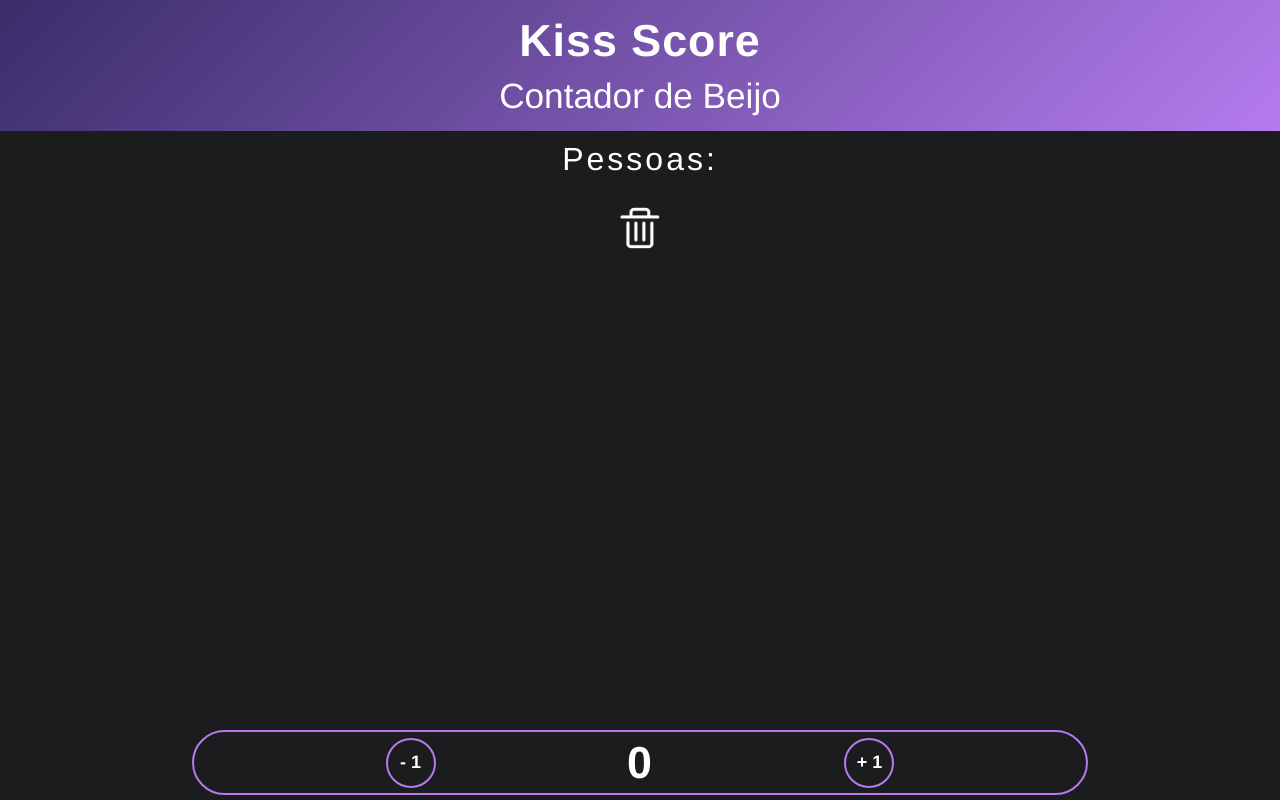
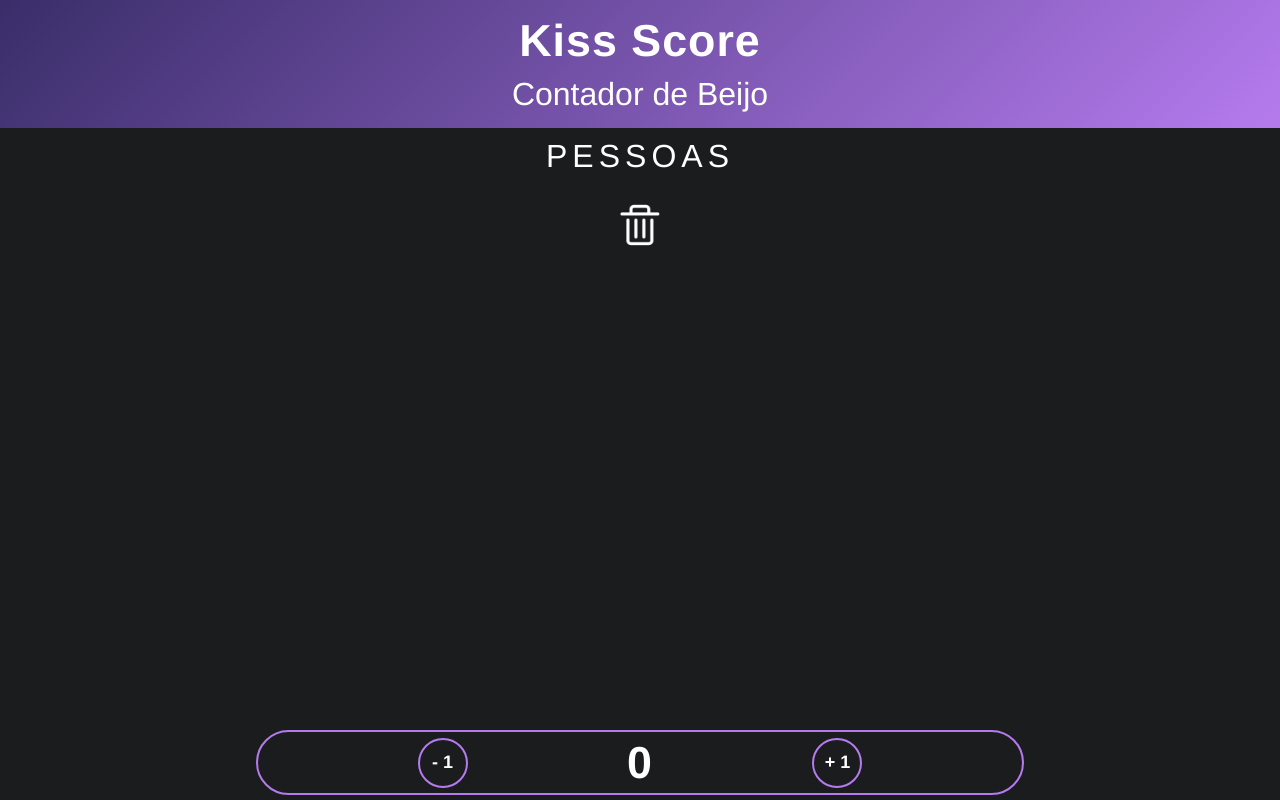
Before and after one commit to cassicava/LOLLIPOP, a plain HTML site: page index.html in a window 1280 px wide. Drawn offline with Linux system fonts and the light colour scheme.

Commit message:
Add files via upload

```diff
--- a/index.html
+++ b/index.html
@@ -55,7 +55,7 @@
 
     <main>
         <div class="pessoa">
-            <h2>Pessoas: </h2>
+            <h2>PESSOAS </h2>
         </div>
 
         <div class="lista">
--- a/style.css
+++ b/style.css
@@ -42,7 +42,7 @@ h1 {
 p {
     color: white;
     font-weight: 400;
-    font-size: 2.2em;
+    font-size: 2em;
     text-align: center;
 }
 
@@ -58,7 +58,7 @@ h2 {
     font-weight: 400;
     font-size: 2em;
     text-align: center;
-    letter-spacing: 3px;
+    letter-spacing: 5px;
 }
 
 /* M A I N */
@@ -69,7 +69,8 @@ li {
 
     color: white;
     text-align: center;
-    font-size: 1.8em;
+    font-weight: 400;
+    font-size: 2em;
     list-style-type: none;
 }
 
@@ -170,13 +171,13 @@ footer {
     align-items: center;
     justify-content: space-evenly;
 
-    width: 70%;
+    width: 60%;
     height: 65px;
 
     position: fixed;
     bottom: 5px;
-    left: 15%;
-    right: 15%;
+    left: 20%;
+    right: 20%;
 
     background-color: #1b1c1e;
     border: 2px solid rgba(181, 123, 238, 1);
```
